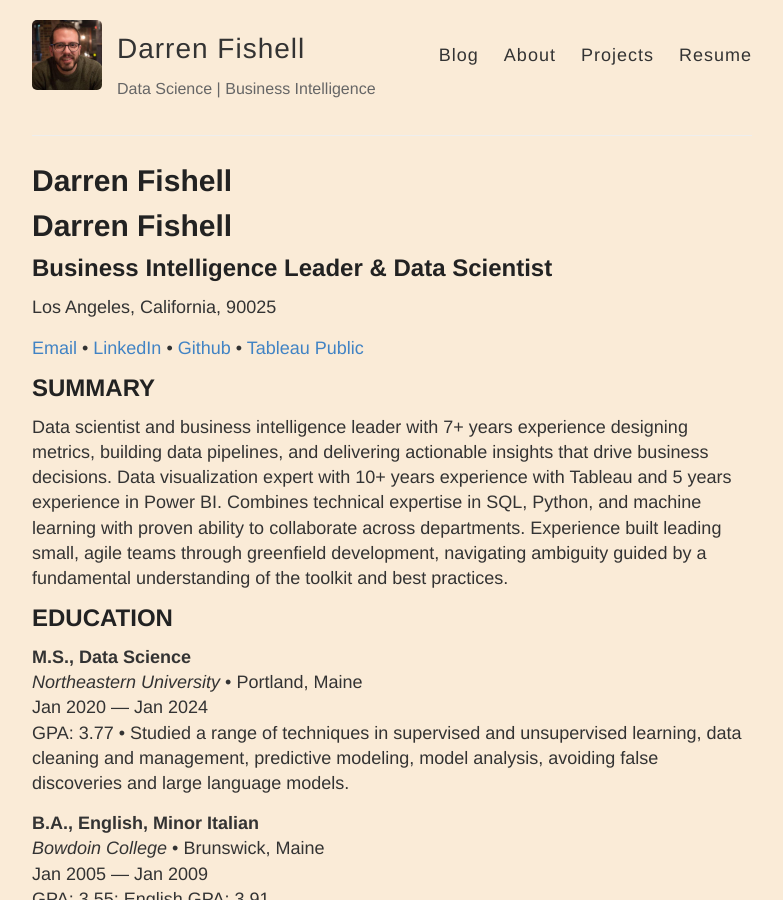
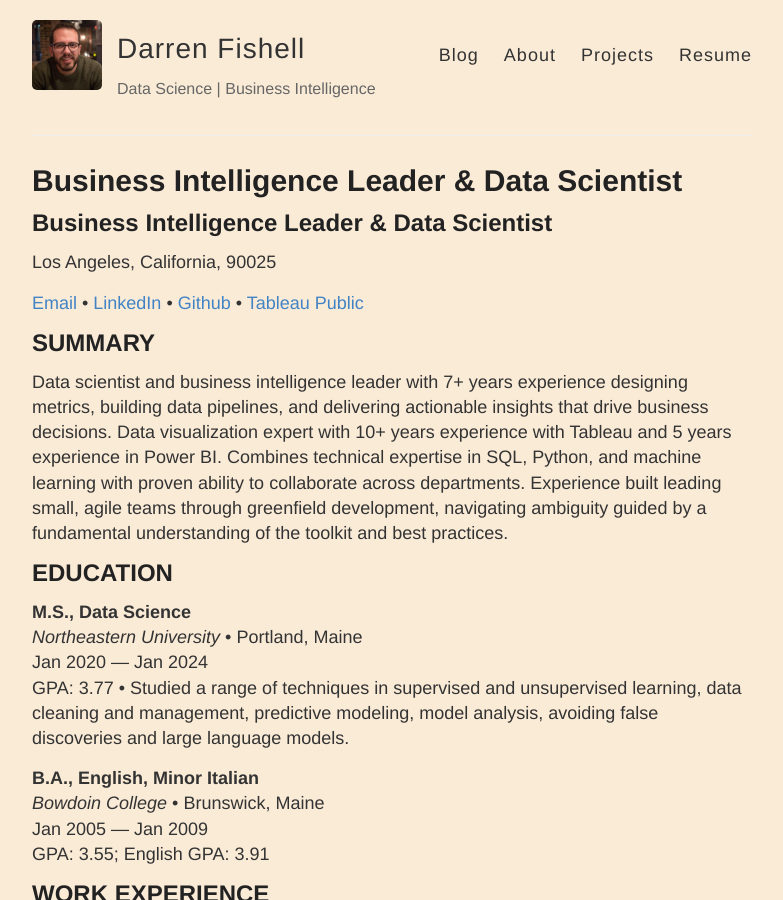
Before and after one commit to darrenfishell/darrenfishell.github.io, a Jekyll site: the page built from resume.md, in a window 1280 px wide and 900 px high. Shown: the whole window, without its empty margins (248-1031 px from the left). Built offline with Jekyll 4.4.1, drawn with Linux system fonts in a browser that asks for light colours; our own code applies the rules of GitHub Pages for plain Markdown files.

Commit message:
Remove duplicate name

```diff
--- a/resume.md
+++ b/resume.md
@@ -1,4 +1,3 @@
-# Darren Fishell
 ## Business Intelligence Leader & Data Scientist
 Los Angeles, California, 90025
 
```
